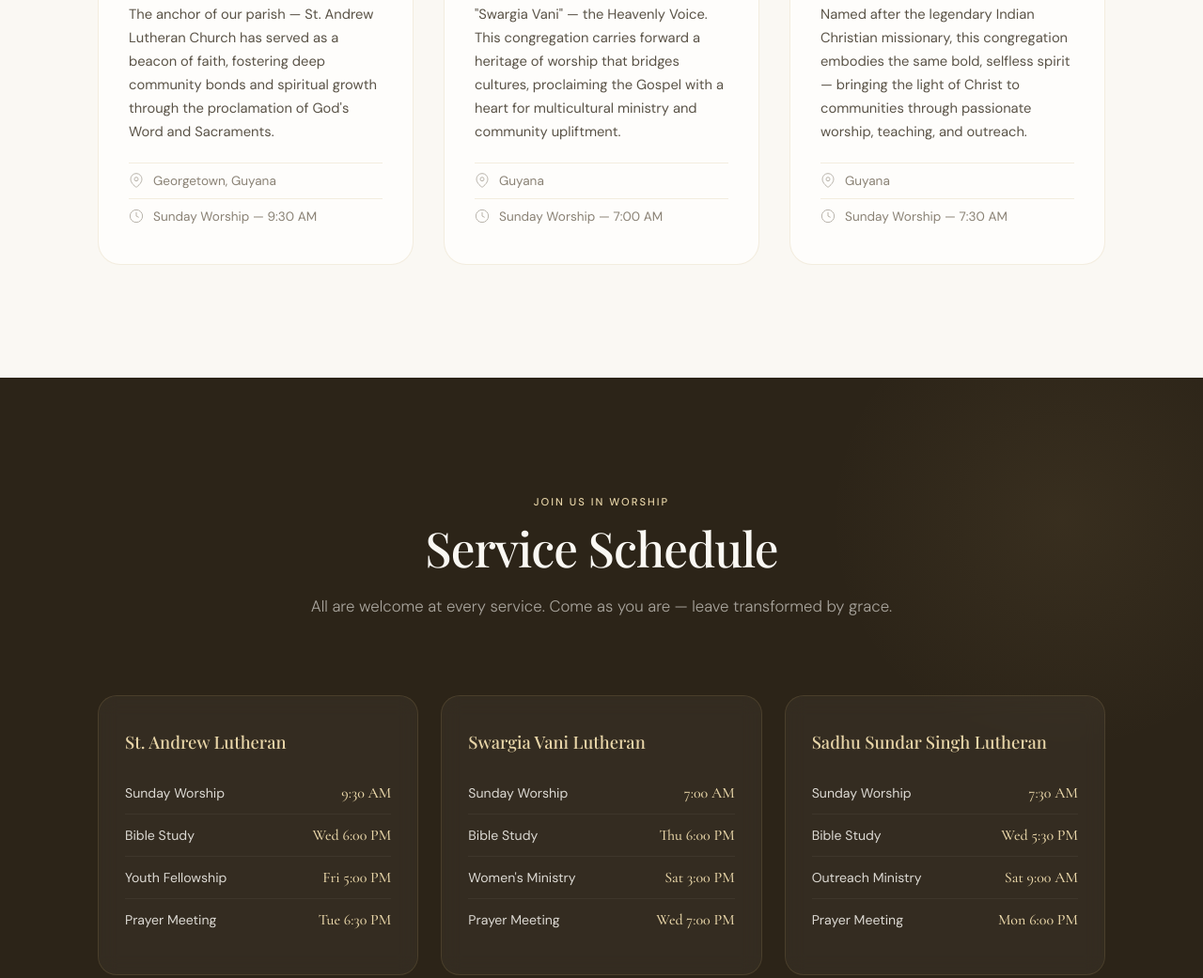
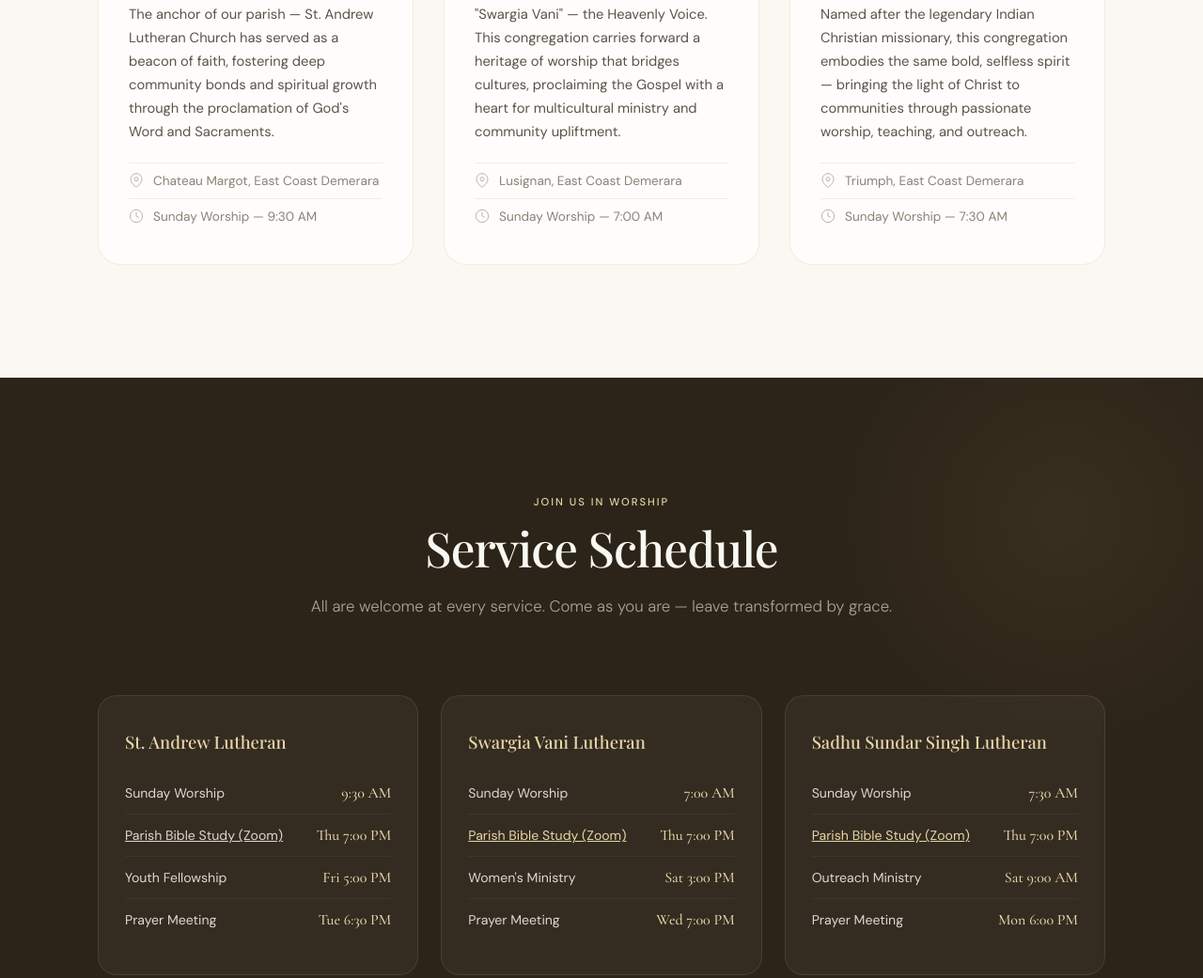
Before and after one commit to ericjewan-spec/st-andrew-parish, a plain HTML site: page index.html in a window 1280 px wide. Shown: the part 2419-3460 px from the top of the page at 94% size. Drawn offline with nearby package versions, Linux system fonts and the light colour scheme; a web font is replaced by a local one.

Commit message:
Update church locations and consolidate Bible Study as parish Zoom event

```diff
--- a/index.html
+++ b/index.html
@@ -1004,7 +1004,7 @@ footer {
           <p>The anchor of our parish — St. Andrew Lutheran Church has served as a beacon of faith, fostering deep community bonds and spiritual growth through the proclamation of God's Word and Sacraments.</p>
           <div class="church-detail">
             <svg viewBox="0 0 24 24" fill="none" stroke="currentColor" stroke-width="1.5"><path d="M21 10c0 7-9 13-9 13s-9-6-9-13a9 9 0 0118 0z"/><circle cx="12" cy="10" r="3"/></svg>
-            <span>Georgetown, Guyana</span>
+            <span>Chateau Margot, East Coast Demerara</span>
           </div>
           <div class="church-detail">
             <svg viewBox="0 0 24 24" fill="none" stroke="currentColor" stroke-width="1.5"><circle cx="12" cy="12" r="10"/><polyline points="12 6 12 12 16 14"/></svg>
@@ -1029,7 +1029,7 @@ footer {
           <p>"Swargia Vani" — the Heavenly Voice. This congregation carries forward a heritage of worship that bridges cultures, proclaiming the Gospel with a heart for multicultural ministry and community upliftment.</p>
           <div class="church-detail">
             <svg viewBox="0 0 24 24" fill="none" stroke="currentColor" stroke-width="1.5"><path d="M21 10c0 7-9 13-9 13s-9-6-9-13a9 9 0 0118 0z"/><circle cx="12" cy="10" r="3"/></svg>
-            <span>Guyana</span>
+            <span>Lusignan, East Coast Demerara</span>
           </div>
           <div class="church-detail">
             <svg viewBox="0 0 24 24" fill="none" stroke="currentColor" stroke-width="1.5"><circle cx="12" cy="12" r="10"/><polyline points="12 6 12 12 16 14"/></svg>
@@ -1054,7 +1054,7 @@ footer {
           <p>Named after the legendary Indian Christian missionary, this congregation embodies the same bold, selfless spirit — bringing the light of Christ to communities through passionate worship, teaching, and outreach.</p>
           <div class="church-detail">
             <svg viewBox="0 0 24 24" fill="none" stroke="currentColor" stroke-width="1.5"><path d="M21 10c0 7-9 13-9 13s-9-6-9-13a9 9 0 0118 0z"/><circle cx="12" cy="10" r="3"/></svg>
-            <span>Guyana</span>
+            <span>Triumph, East Coast Demerara</span>
           </div>
           <div class="church-detail">
             <svg viewBox="0 0 24 24" fill="none" stroke="currentColor" stroke-width="1.5"><circle cx="12" cy="12" r="10"/><polyline points="12 6 12 12 16 14"/></svg>
@@ -1083,8 +1083,8 @@ footer {
           <span class="time">9:30 AM</span>
         </div>
         <div class="schedule-item">
-          <span class="day">Bible Study</span>
-          <span class="time">Wed 6:00 PM</span>
+          <span class="day"><a href="https://us06web.zoom.us/j/87569593221?pwd=Lzc1a25qb3FuRExsSkVqekhIVXBLQT09" style="color:rgba(250,248,243,0.85);text-decoration:underline;" target="_blank">Parish Bible Study (Zoom)</a></span>
+          <span class="time">Thu 7:00 PM</span>
         </div>
         <div class="schedule-item">
           <span class="day">Youth Fellowship</span>
@@ -1103,8 +1103,8 @@ footer {
           <span class="time">7:00 AM</span>
         </div>
         <div class="schedule-item">
-          <span class="day">Bible Study</span>
-          <span class="time">Thu 6:00 PM</span>
+          <span class="day"><a href="https://us06web.zoom.us/j/87569593221?pwd=Lzc1a25qb3FuRExsSkVqekhIVXBLQT09" style="color:var(--gold-light);text-decoration:underline;" target="_blank">Parish Bible Study (Zoom)</a></span>
+          <span class="time">Thu 7:00 PM</span>
         </div>
         <div class="schedule-item">
           <span class="day">Women's Ministry</span>
@@ -1123,8 +1123,8 @@ footer {
           <span class="time">7:30 AM</span>
         </div>
         <div class="schedule-item">
-          <span class="day">Bible Study</span>
-          <span class="time">Wed 5:30 PM</span>
+          <span class="day"><a href="https://us06web.zoom.us/j/87569593221?pwd=Lzc1a25qb3FuRExsSkVqekhIVXBLQT09" style="color:var(--gold-light);text-decoration:underline;" target="_blank">Parish Bible Study (Zoom)</a></span>
+          <span class="time">Thu 7:00 PM</span>
         </div>
         <div class="schedule-item">
           <span class="day">Outreach Ministry</span>
@@ -1197,7 +1197,7 @@ footer {
           </div>
           <div class="contact-detail-text">
             <h4>Parish Office</h4>
-            <p>Georgetown, Demerara-Mahaica<br>Guyana, South America</p>
+            <p>East Coast Demerara, Guyana<br>South America</p>
           </div>
         </div>
 
```
